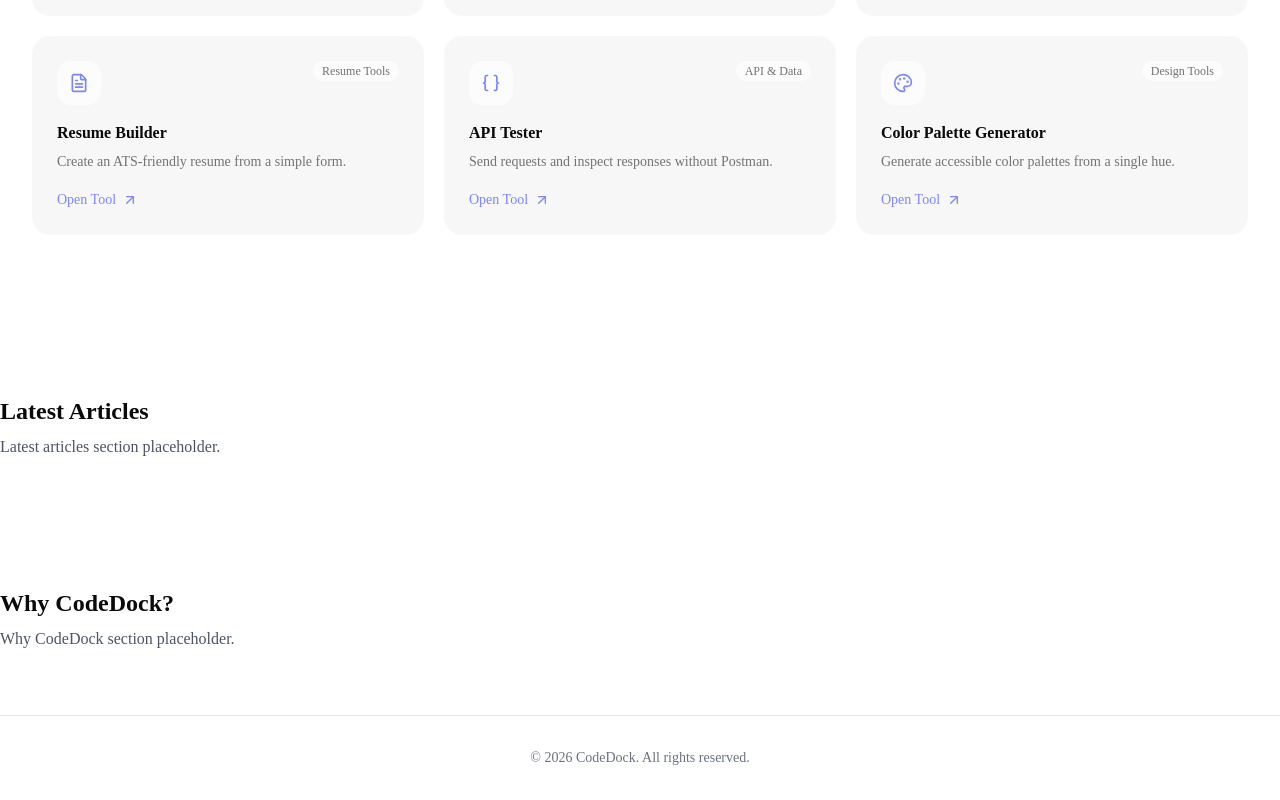
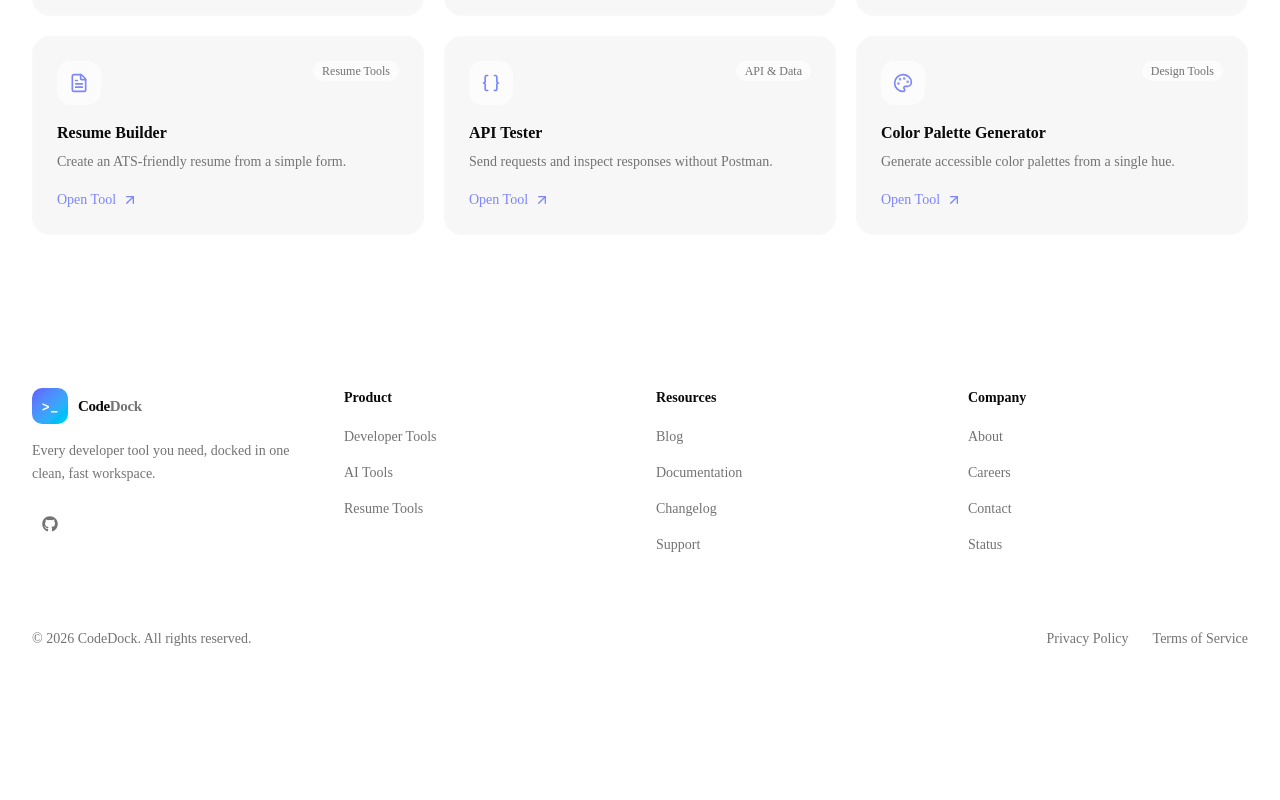
Before and after one commit to AhmadIqbal-1021/codedock, a Next.js app: page / in a window 1280 px wide. Shown: the part 1813-2613 px from the top of the page. After the commit the page ends 2518 px from the top, so only its background shows below. Built offline with nearby package versions, Linux system fonts and the light colour scheme.

Commit message:
feat: add responsive footer

```diff
--- a/app/page.tsx
+++ b/app/page.tsx
@@ -15,8 +15,8 @@ export default function Home() {
         <Hero />
         <Categories />
         <FeaturedTools />
-        <LatestArticles />
-        <WhyCodeDock />
+        {/* <LatestArticles /> */}
+        {/* <WhyCodeDock /> */}
       </main>
 
       <Footer />
--- a/components/layout/Footer.tsx
+++ b/components/layout/Footer.tsx
@@ -1,7 +1,89 @@
+import Link from "next/link";
+import { FaGithub } from "react-icons/fa";
+import { Container } from "@/components/shared/Container";
+import { FooterColumn } from "./FooterColumn";
+import { FOOTER_COLUMNS, LEGAL_LINKS, SOCIAL_LINKS } from "@/constants/footer-links";
+
+const ICONS = {
+  GitHub: FaGithub,
+} as const;
+
+/**
+ * Site footer: brand + 3 link columns on desktop (4 total), stacked
+ * on mobile. All links come from footer-links.ts — nothing here is
+ * hardcoded except the brand description and copyright year logic.
+ */
 export function Footer() {
+ const year = 2026;
+
   return (
-    <footer className="border-t py-8 text-center text-sm text-gray-500">
-      © {new Date().getFullYear()} CodeDock. All rights reserved.
+    <footer className="border-t border-white/10 bg-background/60">
+      <Container className="py-14">
+        <div className="grid grid-cols-1 gap-10 sm:grid-cols-2 lg:grid-cols-4 lg:gap-8">
+          {/* Brand column */}
+          <div className="sm:col-span-2 lg:col-span-1">
+            <Link href="/" className="flex items-center gap-2.5" aria-label="CodeDock home">
+              <span className="flex h-9 w-9 items-center justify-center rounded-lg bg-gradient-to-br from-indigo-500 to-cyan-400">
+                <span className="font-mono text-sm font-semibold text-white">
+                  &gt;_
+                </span>
+              </span>
+              <span className="text-[15px] font-semibold tracking-tight text-foreground">
+                Code<span className="text-muted-foreground">Dock</span>
+              </span>
+            </Link>
+
+            <p className="mt-4 max-w-xs text-sm leading-relaxed text-muted-foreground">
+              Every developer tool you need, docked in one clean, fast
+              workspace.
+            </p>
+
+            <div className="mt-5 flex items-center gap-3">
+              {SOCIAL_LINKS.map((social) => {
+                const Icon = ICONS[social.label as keyof typeof ICONS];
+                return (
+                  <a
+                    key={social.href}
+                    href={social.href}
+                    target={social.external ? "_blank" : undefined}
+                    rel={social.external ? "noreferrer" : undefined}
+                    aria-label={social.label}
+                    className="flex h-9 w-9 items-center justify-center rounded-full border border-white/10 text-muted-foreground transition-colors duration-200 hover:border-white/20 hover:text-foreground"
+                  >
+                    {Icon ? <Icon className="h-4 w-4" /> : social.label}
+                  </a>
+                );
+              })}
+            </div>
+          </div>
+
+          {/* Link columns */}
+          {FOOTER_COLUMNS.map((column) => (
+            <FooterColumn key={column.title} column={column} />
+          ))}
+        </div>
+
+        {/* Bottom bar */}
+        <div className="mt-12 flex flex-col-reverse items-center gap-4 border-t border-white/10 pt-6 sm:flex-row sm:justify-between">
+          <p className="text-sm text-muted-foreground">
+            &copy; {year} CodeDock. All rights reserved.
+          </p>
+
+          <nav aria-label="Legal" className="flex items-center gap-6">
+            {LEGAL_LINKS.map((link) => (
+              <Link
+                key={link.href}
+                href={link.href}
+                className="text-sm text-muted-foreground transition-colors duration-200 hover:text-foreground"
+              >
+                {link.label}
+              </Link>
+            ))}
+          </nav>
+        </div>
+      </Container>
     </footer>
   );
 }
+
+export default Footer;
--- /dev/null
+++ b/components/layout/FooterColumn.tsx
@@ -0,0 +1,32 @@
+import Link from "next/link";
+import type { FooterColumn as FooterColumnType } from "@/constants/footer-links";
+
+interface FooterColumnProps {
+  column: FooterColumnType;
+}
+
+/**
+ * Renders one titled list of links. Used for Product, Resources, and
+ * Company columns so the markup for each isn't repeated in Footer.tsx.
+ */
+export function FooterColumn({ column }: FooterColumnProps) {
+  return (
+    <div>
+      <h3 className="text-sm font-semibold text-foreground">{column.title}</h3>
+      <ul className="mt-4 space-y-3">
+        {column.links.map((link) => (
+          <li key={link.href}>
+            <Link
+              href={link.href}
+              className="text-sm text-muted-foreground transition-colors duration-200 hover:text-foreground"
+            >
+              {link.label}
+            </Link>
+          </li>
+        ))}
+      </ul>
+    </div>
+  );
+}
+
+export default FooterColumn;
--- /dev/null
+++ b/constants/footer-links.ts
@@ -0,0 +1,63 @@
+export interface FooterLink {
+  label: string;
+  href: string;
+  external?: boolean;
+}
+
+export interface FooterColumn {
+  title: string;
+  links: FooterLink[];
+}
+
+/**
+ * The three link columns (Product, Resources, Company). Footer.tsx
+ * only maps over this array — add, remove, or reorder links here.
+ */
+export const FOOTER_COLUMNS: FooterColumn[] = [
+  {
+    title: "Product",
+    links: [
+      {
+ label: "Developer Tools",
+ href: "/tools/developer-tools",
+},
+{
+ label: "AI Tools",
+ href: "/tools/ai-tools",
+},
+{
+ label: "Resume Tools",
+ href: "/tools/resume-tools",
+},
+    ],
+  },
+  {
+    title: "Resources",
+    links: [
+      { label: "Blog", href: "/blog" },
+      { label: "Documentation", href: "/docs" },
+      { label: "Changelog", href: "/changelog" },
+      { label: "Support", href: "/support" },
+    ],
+  },
+  {
+    title: "Company",
+    links: [
+      { label: "About", href: "/about" },
+      { label: "Careers", href: "/careers" },
+      { label: "Contact", href: "/contact" },
+      { label: "Status", href: "/status" },
+    ],
+  },
+];
+
+/** Legal links shown in the footer's bottom bar. */
+export const LEGAL_LINKS: FooterLink[] = [
+  { label: "Privacy Policy", href: "/privacy" },
+  { label: "Terms of Service", href: "/terms" },
+];
+
+/** External/social links, e.g. GitHub, shown in the brand column. */
+export const SOCIAL_LINKS: FooterLink[] = [
+  { label: "GitHub", href: "https://github.com/codedock", external: true },
+];
```
